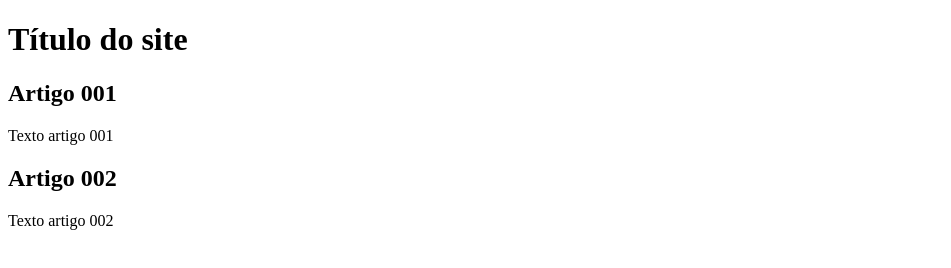
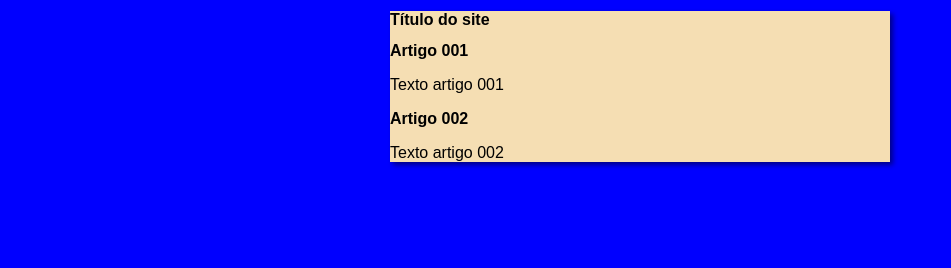
Before and after one commit to raul-g-ferreira/projeto-site, a plain HTML site: page index.html in a window 1280 px wide. Shown: the whole page, without its empty margins (0-951 px from the left). Drawn offline with Linux system fonts and the light colour scheme.

Commit message:
iniciei o design

```diff
--- /dev/null
+++ b/estilos/style.css
@@ -0,0 +1,16 @@
+* {
+    font-family: Arial, Helvetica, sans-serif;
+    font-size: 16px;
+}
+
+body {
+    background-color: blue;
+
+}
+
+main {
+    background-color: wheat;
+    width: 500px;
+    margin: auto;
+    box-shadow: 3px 3px 5px rgba(0, 0, 0, 0.473);
+}
--- a/index.html
+++ b/index.html
@@ -4,6 +4,7 @@
     <meta charset="UTF-8">
     <meta name="viewport" content="width=device-width, initial-scale=1.0">
     <title>Título do site</title>
+    <link rel="stylesheet" href="estilos/style.css">
 </head>
 <body>
     <main>
```
